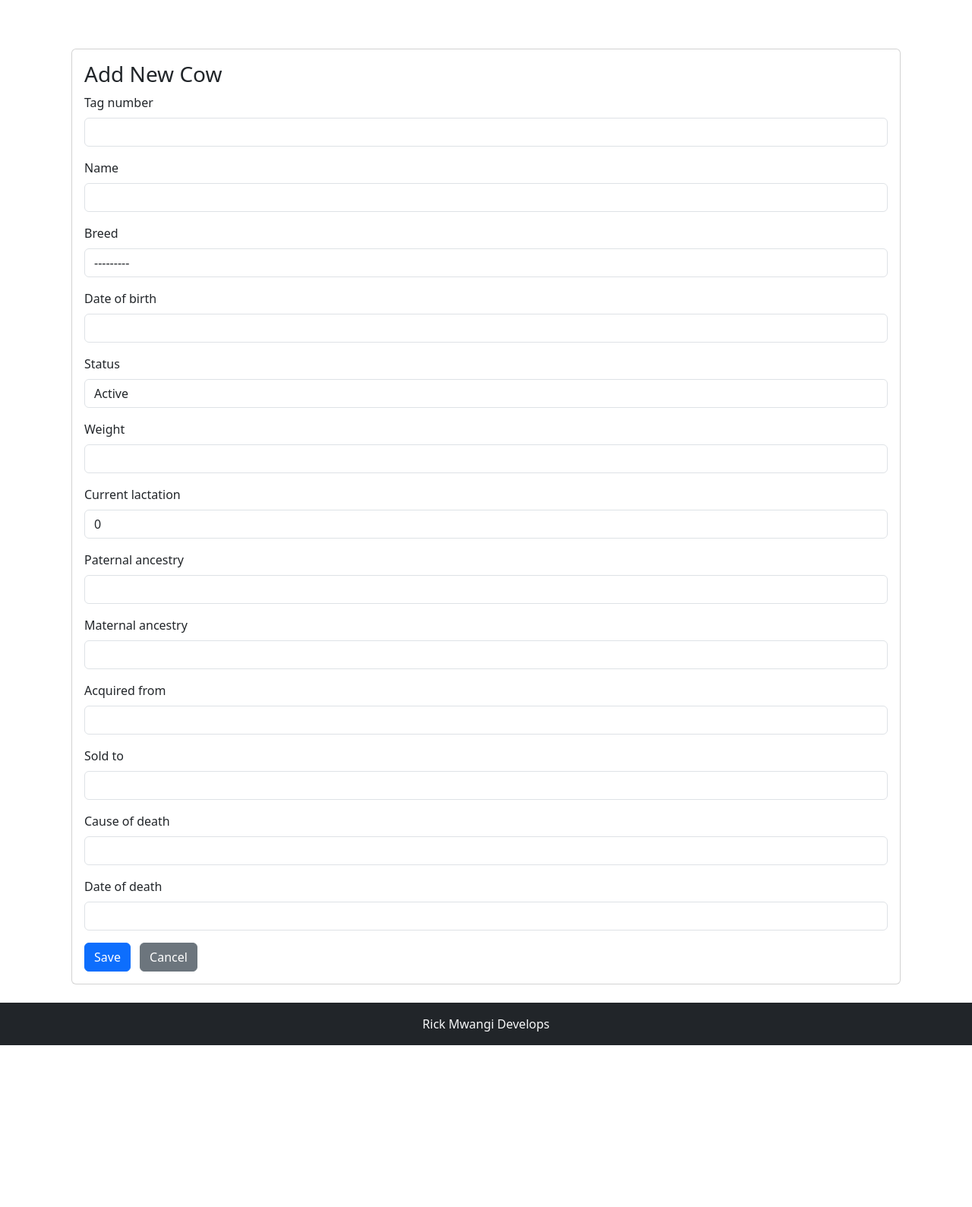
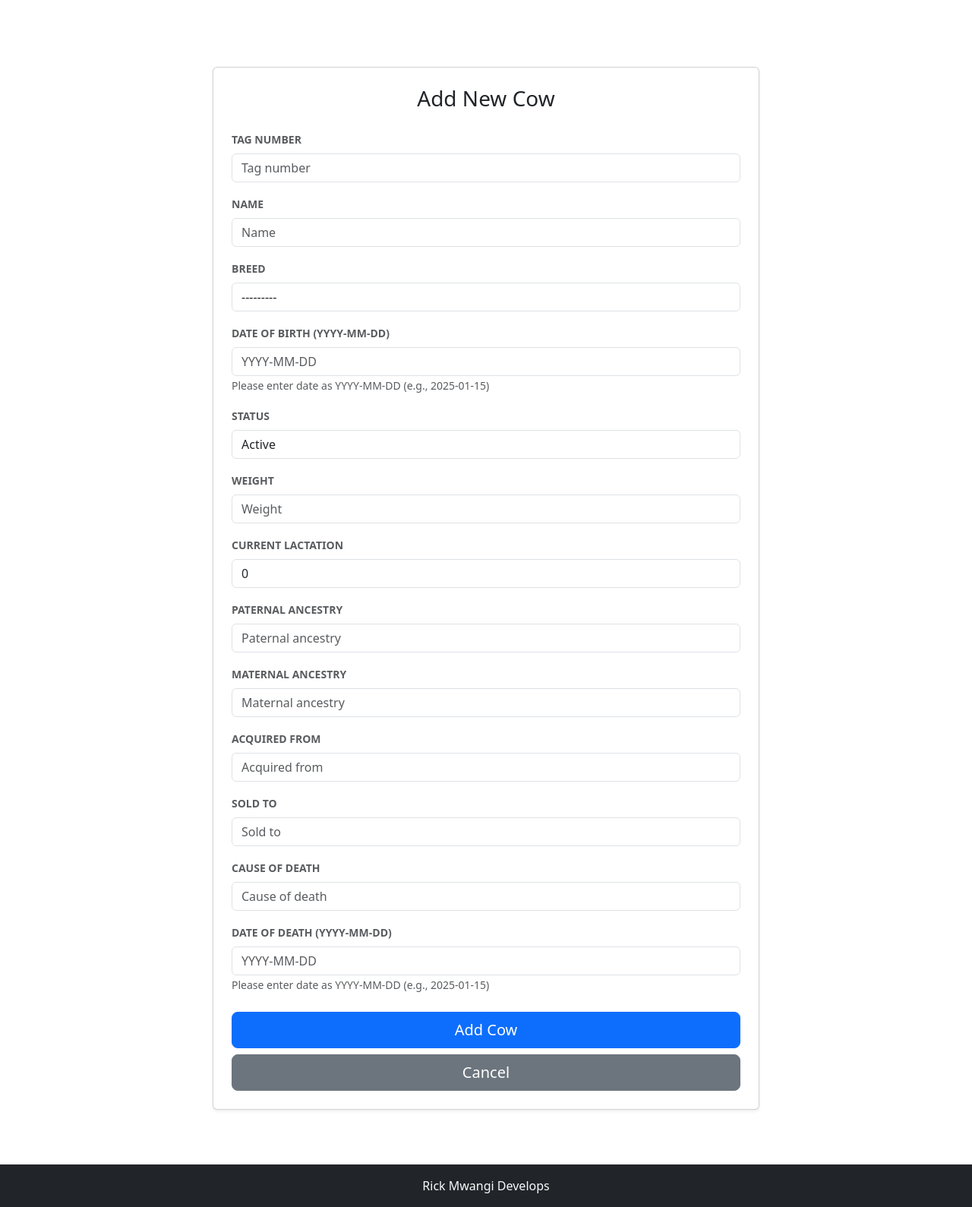
Before and after one commit to KamandeRick/dairy_farm, a Django app: page /cow/add/ in a window 1280 px wide. Shown: the part 56-1645 px from the top of the page at 76% size. Before the commit the page ends 1432 px from the top, so only its background shows below. Run offline with Django 4.2, Linux system fonts and the light colour scheme; the visitor is signed in with stand-in values (Sample User, id 1); data that the repository does not hold is empty; some libraries are stand-ins or nearby versions.

Commit message:
add help text to form fields

```diff
--- a/farm_management/templates/farm_management/cow_form.html
+++ b/farm_management/templates/farm_management/cow_form.html
@@ -6,36 +6,56 @@
 {% endblock %}
 
 {% block content %}
-<div class="container mt-4">
-    <div class="card">
-        <div class="card-body">
-            <h3>{% if is_update %}Update Cow: {{ cow.tag_number }}{% else %}Add New Cow{% endif %}</h3>
+<div class="container py-5">
+    <div class="row justify-content-center">
+        <div class="col-md-8">
+            <div class="card shadow-sm">
+                <div class="card-body p-4">
+                    <h3 class="card-title text-center mb-4">
+                        {% if is_update %}Update Cow: {{ cow.tag_number }}{% else %}Add New Cow{% endif %}
+                    </h3>
 
                     <form method="post">
                         {% csrf_token %}
 
                         {% for field in form %}
-                <div class="mb-3">
-                    <label class="form-label">{{ field.label }}</label>
-                    {{ field|add_class:"form-control" }}
-                    {% if field.help_text %}
+                        <div class="form-group mb-3">
+                            <label for="{{ field.id_for_label }}" class="form-label fw-bold text-muted small text-uppercase">
+                                {{ field.label }}
+                                {% if field.name == 'date_of_birth' or field.name == 'date_of_death' %}
+                                <span class="text-muted">(YYYY-MM-DD)</span>
+                                {% endif %}
+                            </label>
+                            {% if field.name == 'date_of_birth' or field.name == 'date_of_death' %}
+                                <div class="input-group">
+                                    {% render_field field class="form-control" type="text" placeholder="YYYY-MM-DD" %}
+                                </div>
+                                <small class="form-text text-muted">Please enter date as YYYY-MM-DD (e.g., 2025-01-15)</small>
+                            {% else %}
+                                {% render_field field class="form-control" placeholder=field.label %}
+                            {% endif %}
+                            {% if field.help_text and field.name != 'date_of_birth' and field.name != 'date_of_death' %}
                             <small class="form-text text-muted">{{ field.help_text }}</small>
                             {% endif %}
                             {% if field.errors %}
-                    <div class="text-danger">{{ field.errors }}</div>
+                            <div class="alert alert-danger py-2">
+                                {{ field.errors }}
+                            </div>
                             {% endif %}
                         </div>
                         {% endfor %}
 
-                <div class="mt-3">
-                    <button type="submit" class="btn btn-primary">
-                        {% if is_update %}Update{% else %}Save{% endif %}
+                        <div class="d-grid gap-2 mt-4">
+                            <button type="submit" class="btn btn-primary btn-lg">
+                                {% if is_update %}Update Cow{% else %}Add Cow{% endif %}
                             </button>
                             <a href="{% if is_update %}{% url 'farm_management:cow_detail' cow.tag_number %}{% else %}{% url 'farm_management:cow_list' %}{% endif %}"
-                       class="btn btn-secondary ms-2">Cancel</a>
+                               class="btn btn-secondary btn-lg">Cancel</a>
                         </div>
                     </form>
                 </div>
             </div>
         </div>
+    </div>
+</div>
 {% endblock %}
```
Lines whose indentation alone changed are shown as unchanged.
